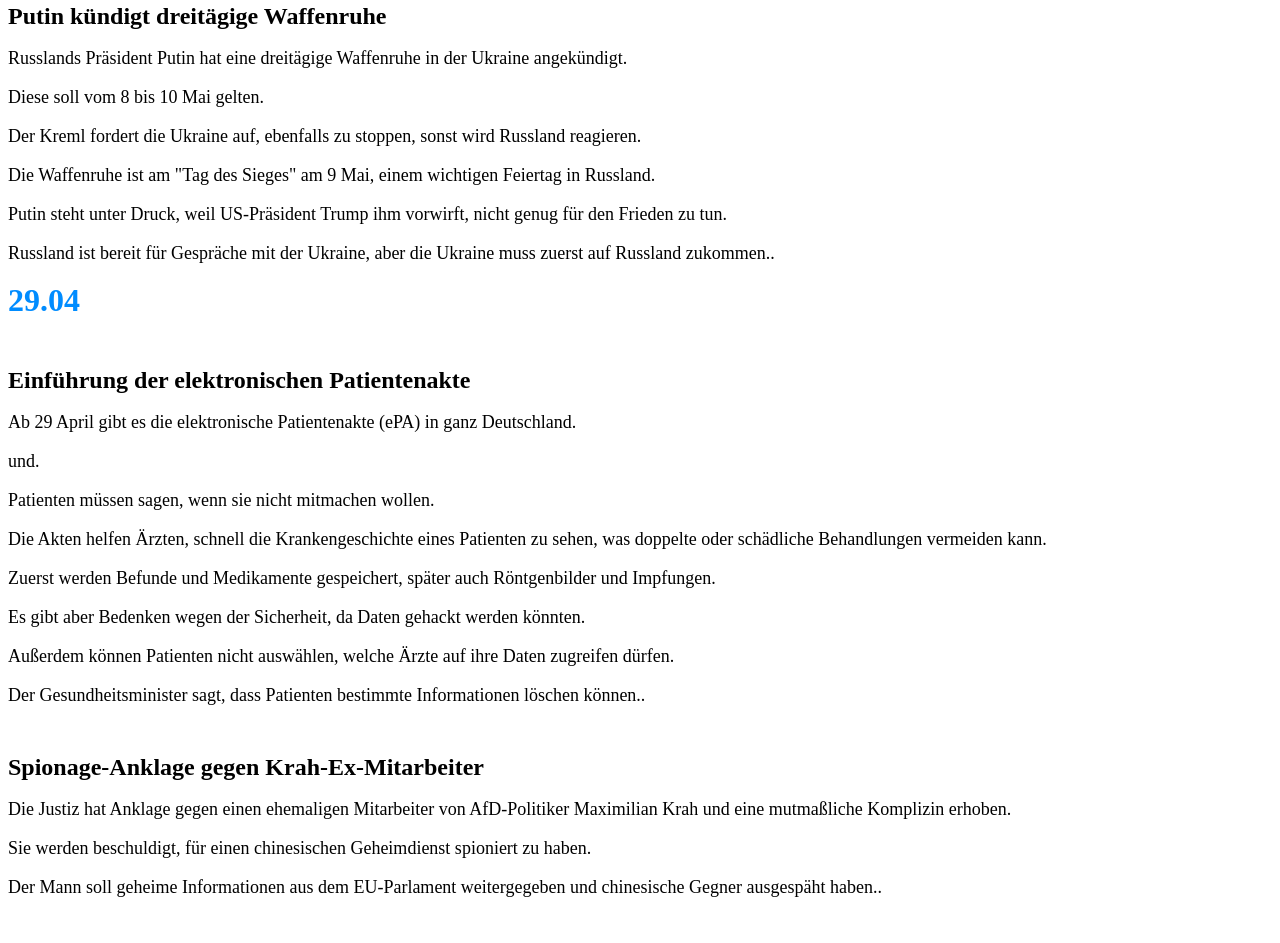
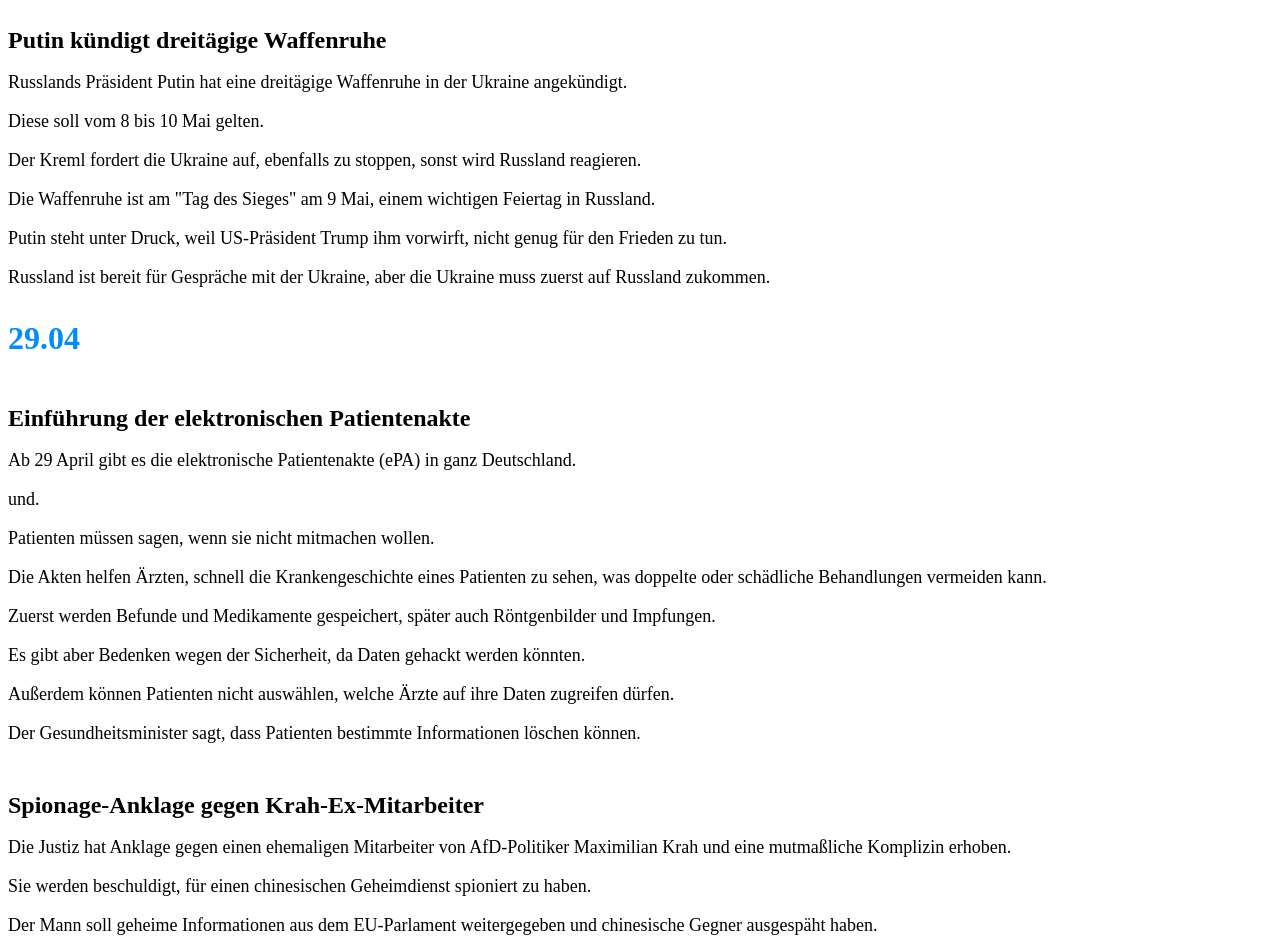
Before and after one commit to RecReo-play/readout, a plain HTML site: page index.html in a window 1280 px wide. Shown: the part 825-1768 px from the top of the page. Drawn offline with Linux system fonts and the light colour scheme.

Commit message:
fixed double dots; added more news

```diff
--- a/main.css
+++ b/main.css
@@ -1,5 +1,6 @@
 h1 {
     margin: 0;
+    margin-top: 2rem;
     color: rgb(0, 140, 255);
 }
 
--- a/main.js
+++ b/main.js
@@ -31,7 +31,7 @@ function parse(text) {
             theme[1]
             .trimEnd()
             .split(". ")
-            .map(s => s + ".")
+            .map(s => s[s.length-1] == '.' ? s : s + ".")
             .forEach(s => {
                 if (s.startsWith('!:')) {
                     let c = document.createElement('p');
```
Also changed, not shown: text.txt.
